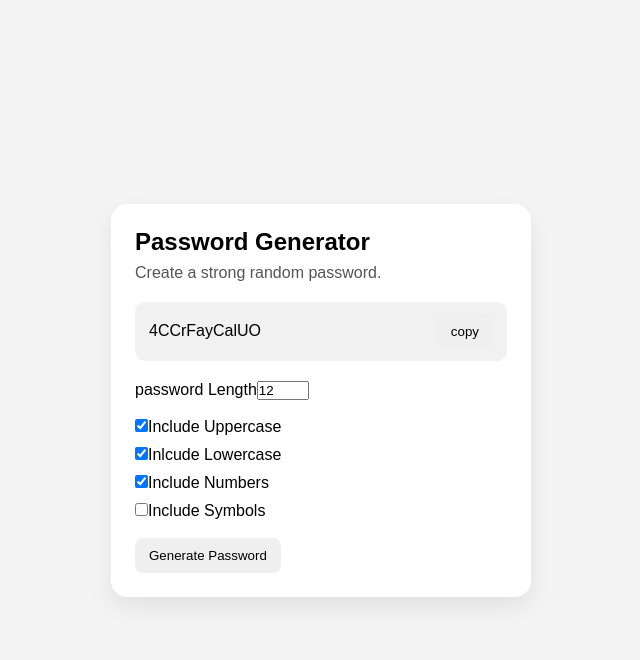
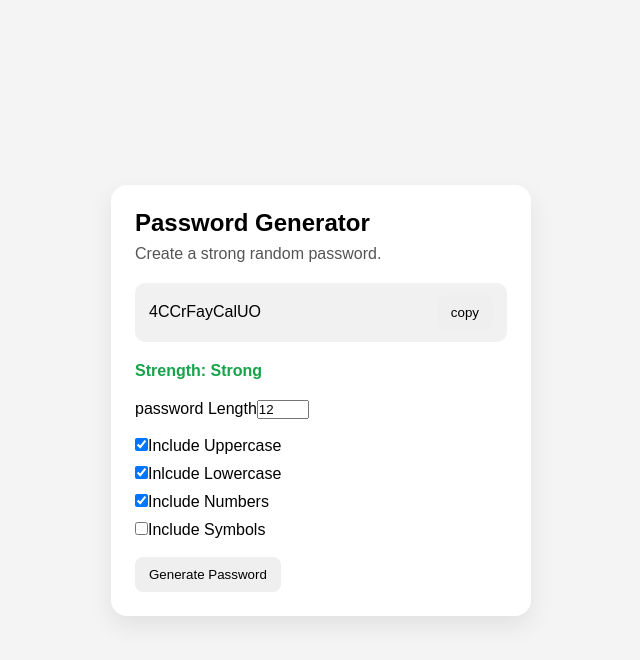
Before and after one commit to J-Ferr/password-generator, a React (Vite) app: page / in a window 1280 px wide. Both pictures are taken after a click on the button "Generate Password". Shown: the top 660 px of the page, without its empty margins (319-959 px from the left). Built offline with nearby package versions, Linux system fonts and the light colour scheme.

Commit message:
Add password strength and toast notifications

```diff
--- a/src/App.css
+++ b/src/App.css
@@ -20,7 +20,7 @@
   margin-bottom: 8px;
 }
 
-.card p {
+.card > p {
   margin-bottom: 20px;
   color: #555;
 }
@@ -55,12 +55,54 @@ button {
 }
 
 button:disabled {
-  opacity: 5;
+  opacity: 0.5;
   cursor: not-allowed;
 }
 
 .placeholder {
   color: #888;
+}
+
+.strength {
+  margin-bottom: 18px;
+  font-weight:bold ;
+}
+
+.strength.weak {
+  color: #dc2626;
+}
+
+.strength.medium {
+  color: #ca8a04;
+}
+
+.strength.strong {
+  color: #16a34a;
+}
+
+.toast {
+  position: fixed;
+  bottom: 24px;
+  right: 24px;
+  background: #111827;
+  color: white;
+  padding: 12px 18px;
+  border-radius: 10px;
+  font-weight: bold;
+  box-shadow: 0 10px 25px rgba(0, 0, 0, 0.2);
+  animation: popIn 0.25s ease-out;
+}
+
+@keyframes popIn {
+  from {
+    opacity: 0;
+    transform: translateY(10px) scale(0.95);
+  }
+
+  to {
+    opacity: 1;
+    transform: translateY(0) scale(1);
+  }
 }
 
 .options {
@@ -69,7 +111,7 @@ button:disabled {
   margin: 18px 0;
 }
 
-generator-btn {
+.generator-btn {
   width: 100%;
   background: #111827;
   color: white;
--- a/src/App.tsx
+++ b/src/App.tsx
@@ -5,9 +5,10 @@ function App() {
   const [password, setPassword] = useState<string>("");
   const [length, setLength] = useState<number>(12);
   const [includeUppercase, setIncludeUppercase] = useState<boolean>(true);
-  const [inlcudeLowercase, setIncludeLowercase] = useState<boolean>(true);
+  const [includeLowercase, setIncludeLowercase] = useState<boolean>(true);
   const [includeNumbers, setIncludeNumbers] = useState<boolean>(true);
   const [includeSymbols, setIncludeSymbols] = useState<boolean>(false);
+  const [copied, setCopied] = useState<boolean>(false);
 
   const generatePassword = () => {
     let characters = "";
@@ -16,7 +17,7 @@ function App() {
       characters += "ABCDEFGHIJKLMNOPQRSTUVWXYZ";
     }
 
-    if (inlcudeLowercase) {
+    if (includeLowercase) {
       characters += "abcdefghijklmnopqrstuvwxyz";
     }
 
@@ -44,6 +45,32 @@ function App() {
     setPassword(generatedPassword);
   }
 
+  const getPasswordStrength = () => {
+    if (!password) {
+      return "";
+    }
+
+    if (password.length < 8) {
+      return "Weak";
+    }
+
+    if (password.length < 12) {
+      return "Medium";
+    }
+
+    return "Strong";
+  };
+
+  const copyPassword = async () => {
+    await navigator.clipboard.writeText(password);
+
+    setCopied(true);
+
+    setTimeout(() => {
+      setCopied(false);
+    }, 2000);
+  };
+
   return (
     <main className="app">
       <section className="card">
@@ -56,11 +83,19 @@ function App() {
             </span>
           <button
           disabled={!password}
-          onClick={() => navigator.clipboard.writeText(password)}
+          onClick={copyPassword}
             >
             copy
             </button>
         </div>
+
+        {password && (
+          <p className={`strength ${getPasswordStrength().toLowerCase()}`}>
+            Strength: {getPasswordStrength()}
+          </p>
+        )}
+
+        {copied && <div className="toast">Copied!</div>}
 
         <label>
           password Length
@@ -86,8 +121,8 @@ function App() {
           <label>
             <input
             type="checkbox"
-            checked={inlcudeLowercase}
-            onChange={() => setIncludeLowercase(!inlcudeLowercase)}
+            checked={includeLowercase}
+            onChange={() => setIncludeLowercase(!includeLowercase)}
             />
             Inlcude Lowercase
           </label>
```
